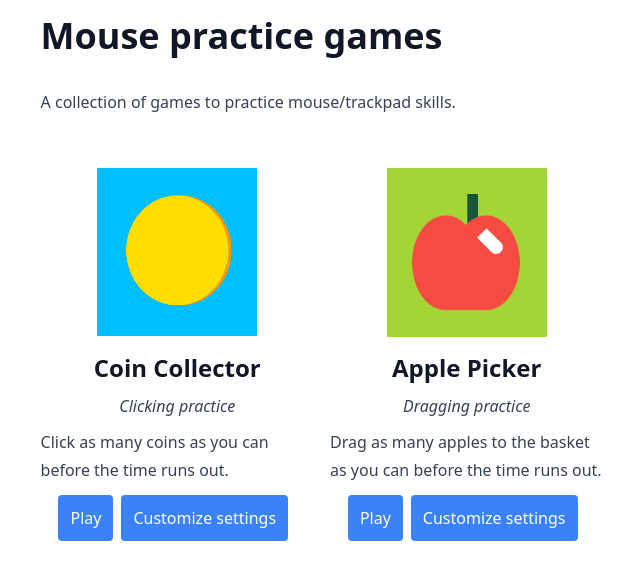
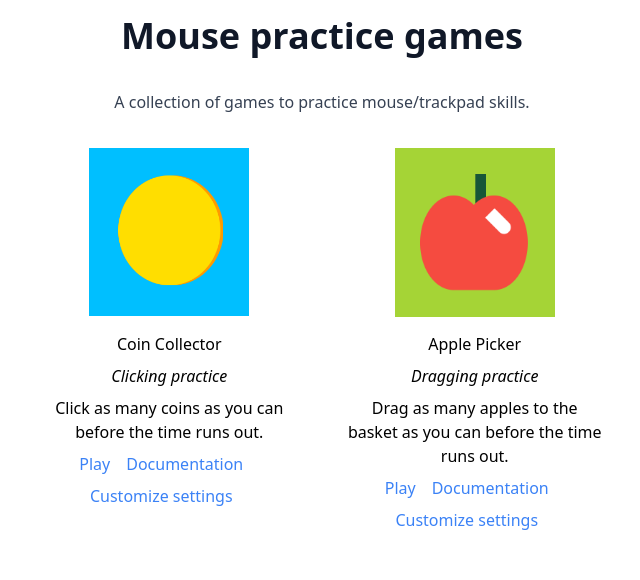
Before and after one commit to zakkolar/app.techlit.mouse, a Nuxt app: page / in a window 1280 px wide. Shown: the top 580 px of the page, without its empty margins (318-958 px from the left). Built offline with nearby package versions, Linux system fonts and the light colour scheme.

Commit message:
homepage formatting

```diff
--- a/pages/index.vue
+++ b/pages/index.vue
@@ -6,6 +6,7 @@ const games = ref([
         description: "Click as many coins as you can before the time runs out.",
         page: "/click",
         customize: "https://customize.techlit.tools/#url=https://mouse.techlit.app/customize/click.json",
+        documentation: "https://docs.techlit.tools/mouse-games/click/",
         thumbnail: "/images/coin.png",
         thumbnailAlt: "Illustration of a gold coin on a blue background"
     },{
@@ -14,31 +15,37 @@ const games = ref([
         description: "Drag as many apples to the basket as you can before the time runs out.",
         page: "/drag",
         customize: "https://customize.techlit.tools/#url=https://mouse.techlit.app/customize/drag.json",
+        documentation: "https://docs.techlit.tools/mouse-games/drag/",
         thumbnail: "/images/apple.png",
         thumbnailAlt: "Illustration of a red apple on a green background"
     },
 ])
 </script>
 <template>
-    <div class="prose mx-auto p-4">
+    <div class="prose text-center mx-auto p-4">
         <h1>Mouse practice games</h1>
         <p>A collection of games to practice mouse/trackpad skills.</p>
-        <div class="grid gap-4 grid-cols-1 md:grid-cols-2">
-            <div v-for="game of games" >
+    </div>
+    <div class="grid gap-4 grid-cols-1 md:grid-cols-2 max-w-prose m-auto">
+            <div v-for="game of games" class="p-4">
                 <div class="w-40 h-40 mx-auto">
                     <img :src="game.thumbnail" class="object-contain" :alt="game.thumbnailAlt">
                 </div>
 
                 <h2 class="mb-2 mt-6 text-center">{{game.title}}</h2>
                 <p class="text-center italic mb-0">{{game.subtitle}}</p>
-                <p class="mt-2">{{game.description}}</p>
+                <p class="mt-2 text-center">{{game.description}}</p>
                 <div class="text-center">
-                    <router-link :to="game.page" class="p-3 no-underline bg-blue-500 hover:bg-blue-600 transition-colors text-white rounded border-0 dib mr-2">Play</router-link>
-                    <a class="p-3 no-underline bg-blue-500 hover:bg-blue-600 transition-colors text-white rounded border-0 dib mr-2" :href="game.customize">Customize settings</a>
+                    <router-link :to="game.page" class="action">Play</router-link>
+                    <a class="action" :href="game.documentation">Documentation</a>
+                    <a class="action" :href="game.customize">Customize settings</a>
                 </div>
 
             </div>
         </div>
-
-    </div>
 </template>
+<style scoped>
+.action {
+    @apply hover:underline text-blue-500 rounded border-0 md:inline-block block md:mr-4 mt-2;
+}
+</style>
```
